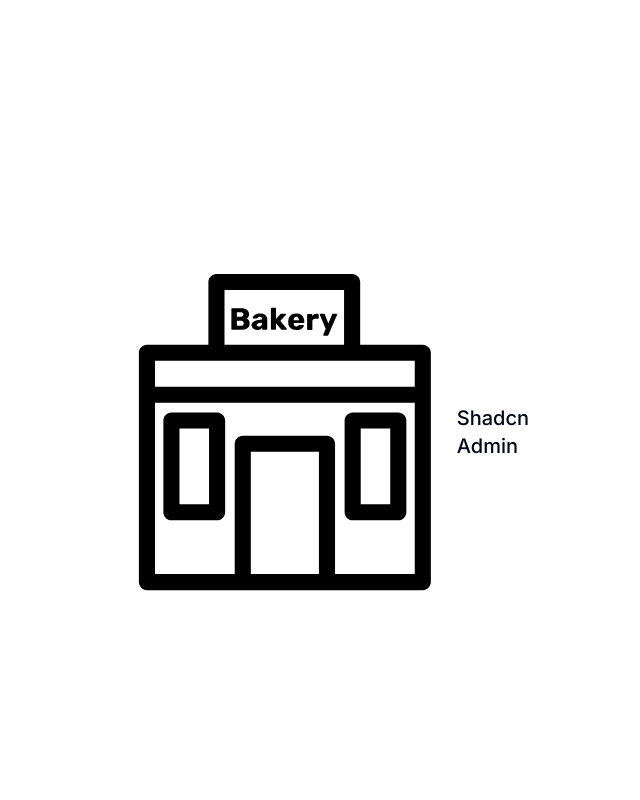
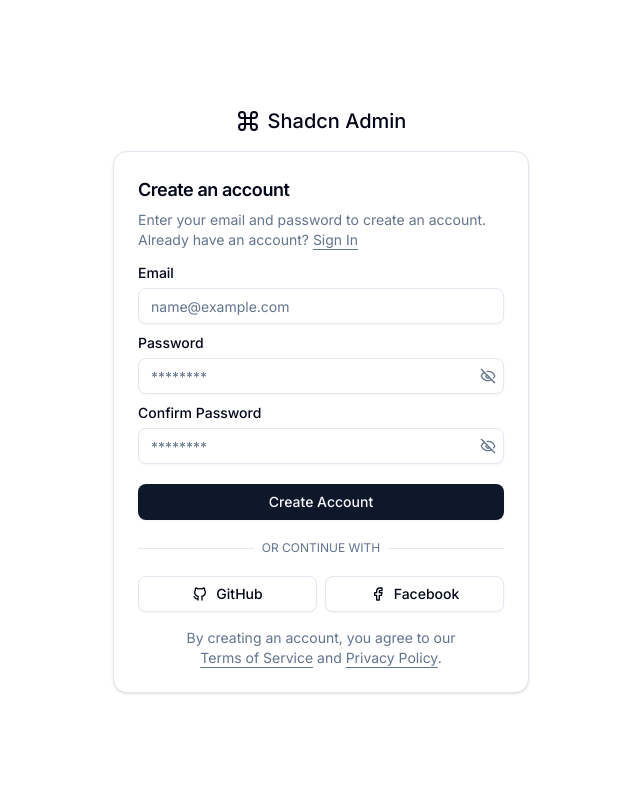
Before and after one commit to jc4rlos/restaurant-web-app, a React (Vite) app: page /sign-up in a window 1280 px wide. Shown: the top 800 px of the page, without its empty margins (319-959 px from the left). Built offline with nearby package versions, Linux system fonts and the light colour scheme; no server answers.

Commit message:
chore: add pnpm-lock.yaml

```diff
--- a/src/assets/logo.tsx
+++ b/src/assets/logo.tsx
@@ -1,26 +1,24 @@
 import { type SVGProps } from 'react'
+import { cn } from '@/lib/utils'
 
 export function Logo({ className, ...props }: SVGProps<SVGSVGElement>) {
   return (
     <svg
-      fill='#000000'
-      width='800px'
-      height='800px'
-      viewBox='0 0 32 32'
+      id='shadcn-admin-logo'
+      viewBox='0 0 24 24'
       xmlns='http://www.w3.org/2000/svg'
-      id='Layer_1'
-      data-name='Layer 1'
+      height='24'
+      width='24'
+      fill='none'
+      stroke='currentColor'
+      strokeWidth='2'
+      strokeLinecap='round'
+      strokeLinejoin='round'
+      className={cn('size-6', className)}
       {...props}
     >
-      <path d='M3.16,30.72H28.84c.41,0,.75-.34,.75-.75V8.62c0-.41-.34-.75-.75-.75h-5.83V2.03c0-.41-.34-.75-.75-.75H9.63c-.41,0-.75,.34-.75,.75V7.87H3.16c-.41,0-.75,.34-.75,.75V29.97c0,.41,.34,.75,.75,.75Zm9.67-1.5v-11.38h6.34v11.38h-6.34Zm15.26,0h-7.42v-12.13c0-.41-.34-.75-.75-.75h-7.84c-.41,0-.75,.34-.75,.75v12.13H3.91V13.28H28.09v15.93ZM10.38,2.78h11.13V7.87H10.38V2.78ZM3.91,9.37H28.09v2.41H3.91v-2.41Z' />
-      <path d='M5.44,24.22h4.25c.41,0,.75-.34,.75-.75V14.93c0-.41-.34-.75-.75-.75H5.44c-.41,0-.75,.34-.75,.75v8.54c0,.41,.34,.75,.75,.75Zm.75-8.54h2.75v7.04h-2.75v-7.04Z' />
-      <path d='M22.31,24.22h4.25c.41,0,.75-.34,.75-.75V14.93c0-.41-.34-.75-.75-.75h-4.25c-.41,0-.75,.34-.75,.75v8.54c0,.41,.34,.75,.75,.75Zm.75-8.54h2.75v7.04h-2.75v-7.04Z' />
-      <path d='M12.44,5.43s.07-.04,.1-.07c.04-.03,.07-.08,.09-.13,.03-.05,.04-.11,.04-.18,0-.12-.03-.22-.08-.3-.05-.08-.13-.15-.23-.2-.1-.05-.24-.07-.4-.07h-.87s-.04,0-.05,.02c-.01,.01-.02,.03-.02,.05v1.86s0,.04,.02,.05c.01,.01,.03,.02,.05,.02h.9c.16,0,.29-.02,.4-.07,.11-.05,.19-.12,.25-.21,.06-.09,.08-.2,.08-.33,0-.1-.03-.2-.08-.27-.06-.08-.12-.13-.19-.17Zm-.91-.58h.37c.08,0,.14,.02,.18,.06,.04,.04,.06,.09,.06,.15s-.02,.11-.06,.15c-.04,.04-.1,.06-.18,.06h-.37v-.42Zm.59,1.19s-.1,.07-.19,.07h-.4v-.47h.4c.08,0,.14,.02,.18,.07,.04,.05,.06,.1,.06,.17,0,.06-.02,.12-.06,.16Z' />
-      <path d='M14.21,5.13c-.05-.05-.13-.09-.21-.12-.09-.03-.19-.04-.32-.04s-.22,.01-.3,.04c-.08,.03-.15,.07-.21,.11-.05,.04-.09,.09-.12,.13-.03,.05-.04,.08-.04,.12,0,.02,0,.03,.01,.04,.01,.01,.03,.02,.05,.02h.32s.05-.01,.07-.04c.02-.04,.05-.07,.08-.09,.03-.02,.08-.03,.13-.03,.08,0,.13,.02,.16,.05,.03,.04,.04,.09,.04,.16v.04l-.36,.05c-.18,.03-.33,.08-.44,.16s-.17,.19-.17,.32c0,.08,.02,.16,.07,.23,.05,.07,.11,.12,.19,.16,.08,.04,.17,.06,.28,.06,.07,0,.14,0,.2-.03,.06-.02,.11-.04,.15-.07,.04-.03,.08-.06,.1-.1v.1s0,.04,.02,.05c.01,.01,.03,.02,.05,.02h.33s.04,0,.05-.02c.01-.01,.02-.03,.02-.05v-.87c0-.08-.01-.16-.04-.23-.03-.07-.07-.13-.12-.18Zm-.33,.72c0,.08-.01,.14-.04,.19-.03,.05-.06,.09-.11,.11-.04,.02-.09,.04-.15,.04-.04,0-.07,0-.1-.02-.03-.01-.06-.03-.07-.05-.02-.02-.03-.05-.03-.08,0-.04,.02-.08,.06-.11,.04-.03,.11-.06,.2-.07l.24-.04v.04Z' />
-      <path d='M15.57,5.66l.52-.56s.01-.01,.02-.02c0,0,0-.02,0-.03,0-.02,0-.03-.02-.04-.01-.01-.03-.02-.04-.02h-.38s-.04,0-.06,.01c-.01,0-.03,.02-.04,.03l-.4,.44v-.96s0-.04-.02-.05c-.01-.01-.03-.02-.05-.02h-.33s-.04,0-.05,.02c-.01,.01-.02,.03-.02,.05v1.89s0,.04,.02,.05c.01,.01,.03,.02,.05,.02h.33s.04,0,.05-.02c.01-.01,.02-.03,.02-.05v-.52l.45,.54s.02,.02,.04,.03c.01,.01,.03,.02,.06,.02h.39s.03,0,.05-.02c.01-.01,.02-.03,.02-.04,0-.02,0-.03-.02-.05l-.59-.71Z' />
-      <path d='M17.47,5.07c-.11-.07-.25-.1-.42-.1-.15,0-.28,.03-.38,.08-.11,.06-.2,.14-.26,.25-.06,.11-.1,.24-.1,.39v.1c0,.24,.07,.42,.21,.54,.13,.12,.31,.18,.54,.18,.12,0,.22-.01,.31-.04,.09-.03,.16-.07,.22-.11,.06-.04,.1-.09,.13-.14,.03-.05,.05-.08,.05-.12,0-.02,0-.03-.02-.04-.01-.01-.03-.02-.05-.02h-.35s-.04,0-.05,0c-.01,0-.02,.02-.04,.04,0,.01-.02,.03-.04,.04-.02,.02-.04,.03-.06,.04-.03,.01-.06,.02-.1,.02-.05,0-.1-.01-.13-.04s-.06-.06-.08-.11c-.02-.05-.03-.1-.03-.15h0v-.02h.92s.04,0,.05-.02c.01-.01,.02-.03,.02-.05v-.07c0-.15-.03-.28-.08-.39-.06-.11-.14-.21-.25-.27Zm-.17,.52h-.48c0-.07,0-.12,.03-.17,.02-.05,.05-.08,.08-.11,.04-.02,.08-.04,.13-.04s.1,.01,.13,.04c.04,.02,.07,.06,.08,.11,.02,.05,.03,.1,.03,.16h0Z' />
-      <path d='M19.09,5h-.13c-.09,0-.17,.02-.24,.05-.07,.03-.13,.08-.18,.14v-.11s0-.04-.02-.05c-.01-.01-.03-.02-.05-.02h-.33s-.04,0-.05,.02c-.01,.01-.02,.03-.02,.05v1.35s0,.04,.02,.05c.01,.01,.03,.02,.05,.02h.35s.04,0,.05-.02c.01-.01,.02-.03,.02-.05v-.73c0-.08,.02-.14,.06-.18,.04-.04,.1-.06,.18-.06h.28s.04,0,.05-.02c.01-.01,.02-.03,.02-.05v-.29s0-.04-.02-.05c-.01-.01-.03-.02-.05-.02Z' />
-      <path d='M20.8,5h-.32s-.04,0-.06,.02-.02,.03-.03,.04l-.34,.83-.33-.83s-.01-.03-.02-.04c-.01-.01-.03-.02-.06-.02h-.33s-.03,0-.04,.02c-.01,.01-.02,.03-.02,.04,0,0,0,.02,0,.03l.55,1.3-.22,.54s0,.01,0,.02c0,0,0,.01,0,.02,0,.02,0,.03,.02,.04s.03,.02,.04,.02h.32s.04,0,.06-.02c.01-.01,.02-.03,.03-.04l.81-1.88s0-.03,0-.04c0-.02,0-.03-.02-.04-.01-.01-.03-.02-.04-.02Z' />
+      <title>Shadcn-Admin</title>
+      <path d='M15 6v12a3 3 0 1 0 3-3H6a3 3 0 1 0 3 3V6a3 3 0 1 0-3 3h12a3 3 0 1 0-3-3' />
     </svg>
   )
 }
```
